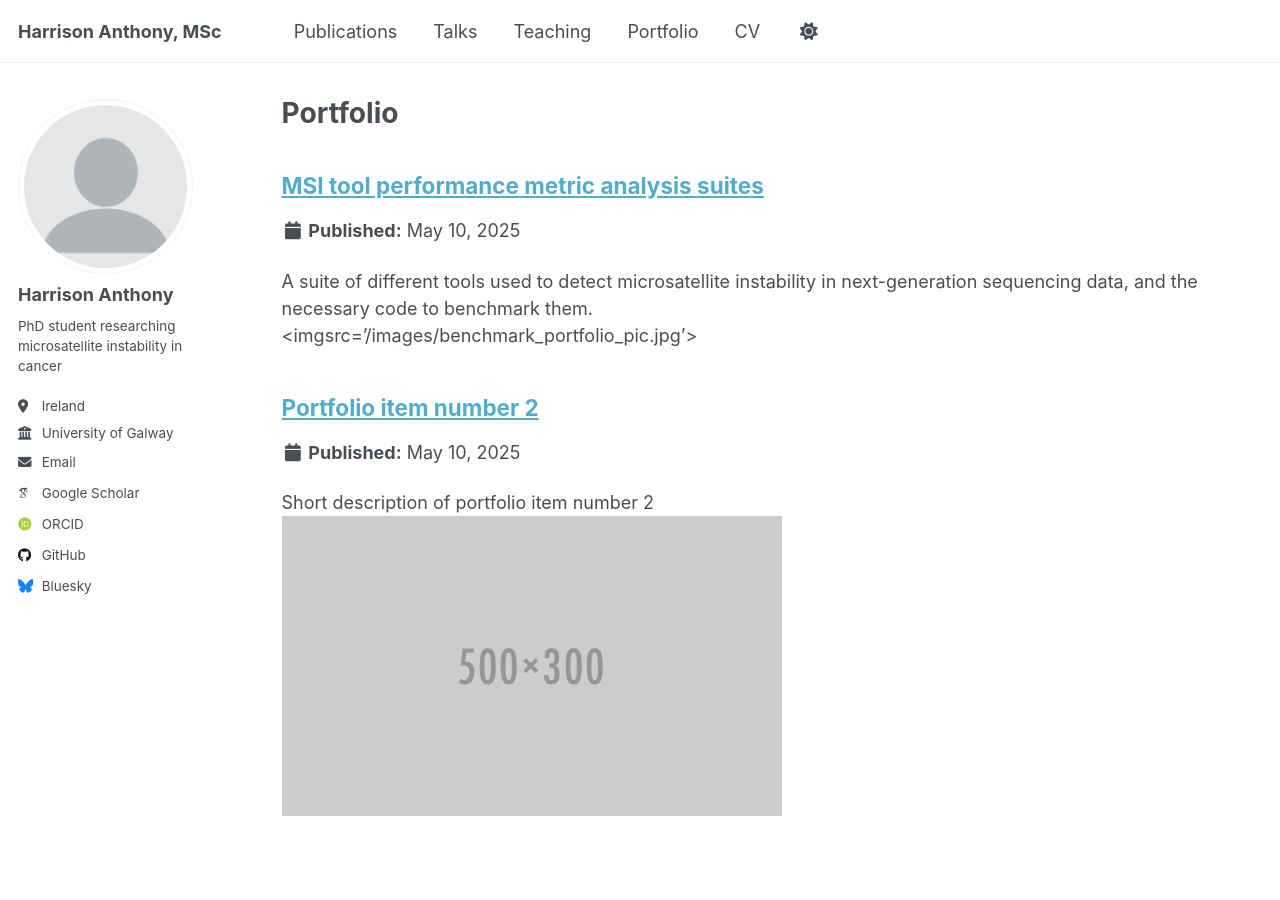
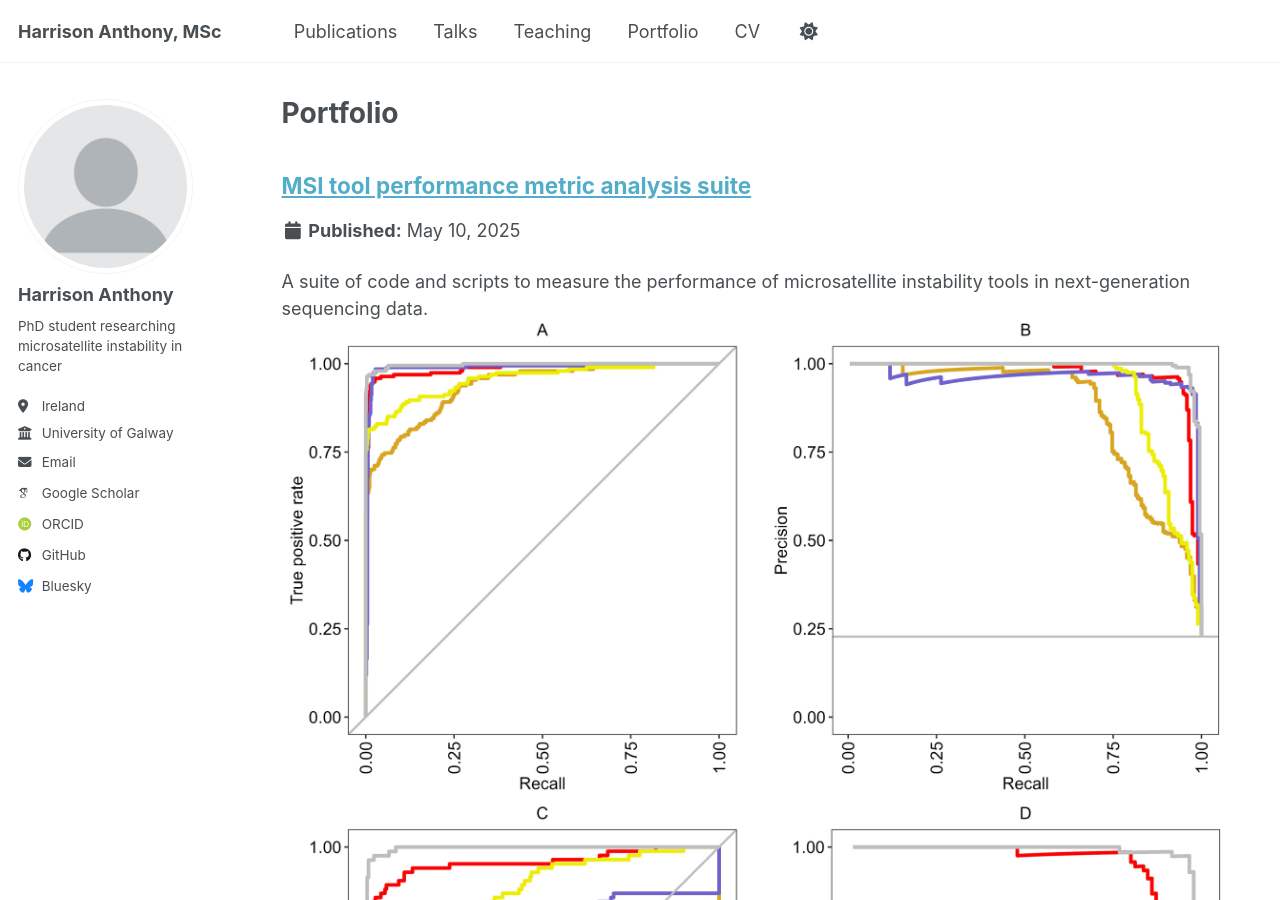
Before and after one commit to harrison-anth/harrison-anth.github.io, a Jekyll site: the page built from _pages/portfolio.html, in a window 1280 px wide and 900 px high. Built offline with Jekyll 4.4.1, drawn with Linux system fonts in a browser that asks for light colours; some web fonts are replaced.

Commit message:
updating portfolio

```diff
--- a/_portfolio/portfolio-1.md
+++ b/_portfolio/portfolio-1.md
@@ -1,7 +1,7 @@
 ---
-title: "MSI tool performance metric analysis suites"
-excerpt: "A suite of different tools used to detect microsatellite instability in next-generation sequencing data,
-and the necessary code to benchmark them. <br/><imgsrc='/images/benchmark_portfolio_pic.jpg'>"
+title: "MSI tool performance metric analysis suite"
+excerpt: "A suite of code and scripts to measure the performance of microsatellite instability tools in
+next-generation sequencing data. <br/><img src='/images/benchmark_portfolio_pic.jpeg'>"
 collection: portfolio
 ---
 
```
